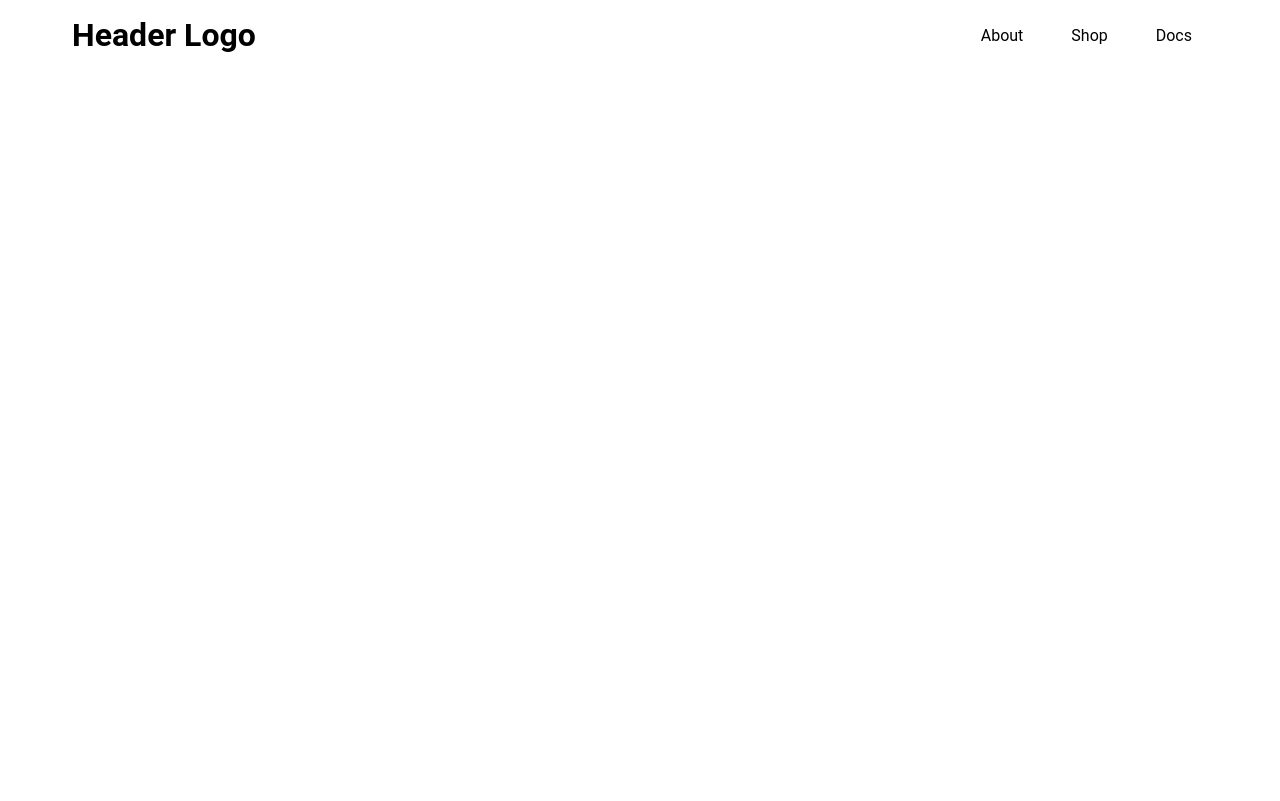
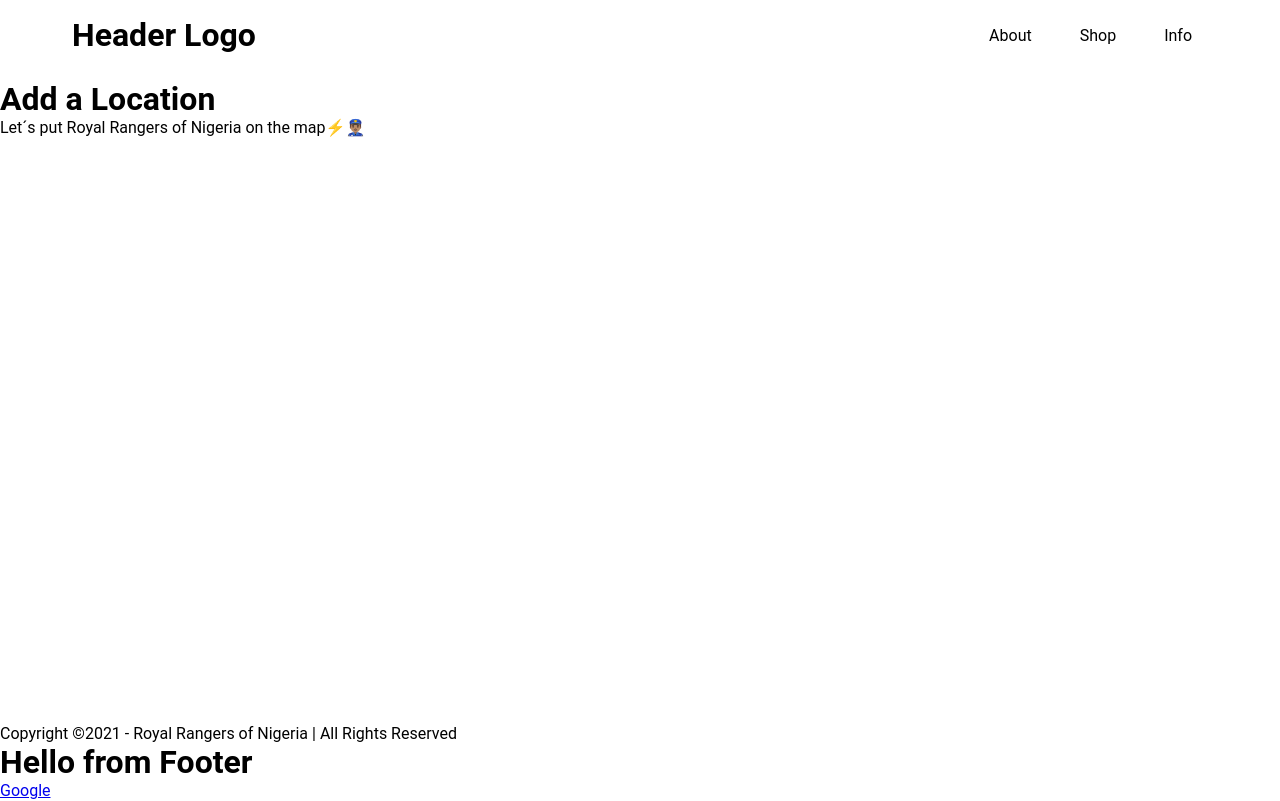
Before and after one commit to Ozoemenamsolomon/roral-rangers-on-the-map, a React (Create React App) app: page /add-location in a window 1280 px wide. Shown: the top 801 px of the page. Built offline with nearby package versions, Linux system fonts and the light colour scheme.

Commit message:
Edit readme, split code, create AddLocation, Account.

```diff
--- a/src/App.css
+++ /dev/null
@@ -1,38 +0,0 @@
-.App {
-  text-align: center;
-}
-
-.App-logo {
-  height: 40vmin;
-  pointer-events: none;
-}
-
-@media (prefers-reduced-motion: no-preference) {
-  .App-logo {
-    animation: App-logo-spin infinite 20s linear;
-  }
-}
-
-.App-header {
-  background-color: #282c34;
-  min-height: 100vh;
-  display: flex;
-  flex-direction: column;
-  align-items: center;
-  justify-content: center;
-  font-size: calc(10px + 2vmin);
-  color: white;
-}
-
-.App-link {
-  color: #61dafb;
-}
-
-@keyframes App-logo-spin {
-  from {
-    transform: rotate(0deg);
-  }
-  to {
-    transform: rotate(360deg);
-  }
-}
--- a/src/App.tsx
+++ b/src/App.tsx
@@ -1,28 +1,44 @@
 import { BrowserRouter as Router, Switch, Route } from 'react-router-dom';
+import React from 'react';
 import Layout from './components/layout/Layout';
+import Home from './pages/Home';
 import About from './pages/About';
-import Docs from './pages/Docs';
-import Home from './pages/Home';
-import Shop from './pages/Shop';
+import AddLocation from './pages/AddLocation';
+
+const Info = React.lazy(() => import('./pages/Info'));
+const Shop = React.lazy(() => import('./pages/Shop'));
+const Account = React.lazy(() => import('./pages/Account'));
 
 function App() {
   return (
     <Router>
       <Layout>
-        <header className="App-header"></header>
         <Switch>
           <Route path="/about">
             <About />
           </Route>
-          <Route path="/docs">
-            <Docs />
+          <Route path="/add-location">
+            <AddLocation />
           </Route>
           <Route path="/" exact>
             <Home />
           </Route>
-          <Route path="/shop">
-            <Shop />
-          </Route>
+          <React.Suspense
+            fallback
+            {...() => {
+              <h1>Loading...</h1>;
+            }}
+          >
+            <Route path="/info">
+              <Info />
+            </Route>
+            <Route path="/login" exact>
+              <Account />
+            </Route>
+            <Route path="/shop">
+              <Shop />
+            </Route>
+          </React.Suspense>
         </Switch>
       </Layout>
     </Router>
--- a/src/components/Header.tsx
+++ b/src/components/Header.tsx
@@ -31,8 +31,8 @@ const Header: React.FC<HeaderProps> = ({ screenWidth }) => {
               </NavLink>
             </NavItem>
             <NavItem>
-              <NavLink to="/docs">
-                <span>Docs</span>
+              <NavLink to="/info">
+                <span>Info</span>
               </NavLink>
             </NavItem>
           </NavList>
--- a/src/components/layout/Layout.tsx
+++ b/src/components/layout/Layout.tsx
@@ -19,17 +19,22 @@ const Layout: React.FC = ({ children }) => {
     };
   }, [screenWidth]);
   return (
-    <>
+    <LayoutDiv>
       <Header screenWidth={screenWidth} />
       <Main>{children}</Main>
       <Footer />
-    </>
+    </LayoutDiv>
   );
 };
 
 export default Layout;
 
+const LayoutDiv = styled.div`
+  min-height: 100vh;
+  display: flex;
+  justify-content: space-between;
+  flex-direction: column;
+`;
 const Main = styled.main`
   padding-top: 5em;
-  min-height: 150vh;
 `;
--- /dev/null
+++ b/src/pages/Account.tsx
@@ -0,0 +1,18 @@
+import React from 'react';
+import { Link } from 'react-router-dom';
+
+export interface AccountProps {}
+
+const Account: React.FC<AccountProps> = () => {
+  return (
+    <div>
+      <h1>Account</h1>
+      <p>You need to be logged-in to add a locaion</p>
+      <p>
+        request an Account <Link to="/request-an-account">here</Link>
+      </p>
+    </div>
+  );
+};
+
+export default Account;
--- /dev/null
+++ b/src/pages/AddLocation.tsx
@@ -0,0 +1,14 @@
+import React from 'react';
+
+export interface AddLocationProps {}
+
+const AddLocation: React.FC<AddLocationProps> = () => {
+  return (
+    <div>
+      <h1>Add a Location</h1>
+      <p>Let´s put Royal Rangers of Nigeria on the map⚡👮🏽‍♂️</p>
+    </div>
+  );
+};
+
+export default AddLocation;
--- a/src/pages/Docs.tsx
+++ /dev/null
@@ -1,13 +0,0 @@
-import React from 'react';
-
-export interface DocsProps {}
-
-const Docs = () => {
-  return (
-    <div>
-      <h1>Hello from Docs Page</h1>
-    </div>
-  );
-};
-
-export default Docs;
--- /dev/null
+++ b/src/pages/Info.tsx
@@ -0,0 +1,13 @@
+import React from 'react';
+
+export interface InfoProps {}
+
+const Info = () => {
+  return (
+    <div>
+      <h1>Hello from Info Page</h1>
+    </div>
+  );
+};
+
+export default Info;
--- a/src/reportWebVitals.js
+++ b/src/reportWebVitals.tsx
@@ -1,4 +1,6 @@
-const reportWebVitals = onPerfEntry => {
+import { ReportHandler } from 'web-vitals';
+
+const reportWebVitals = (onPerfEntry: ReportHandler | undefined | void) => {
   if (onPerfEntry && onPerfEntry instanceof Function) {
     import('web-vitals').then(({ getCLS, getFID, getFCP, getLCP, getTTFB }) => {
       getCLS(onPerfEntry);
```
Also changed, not shown: src/logo.svg (deleted), src/setupTests.ts (renamed from src/setupTests.js), 1 other file (tests, documents, lock files or other folders).
